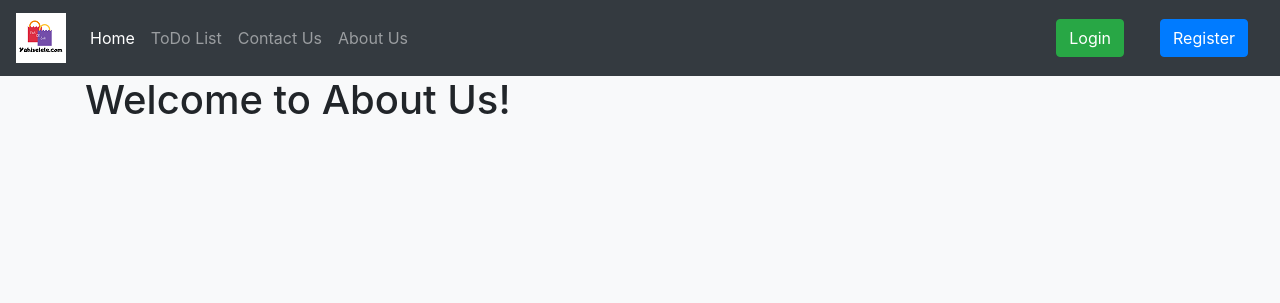
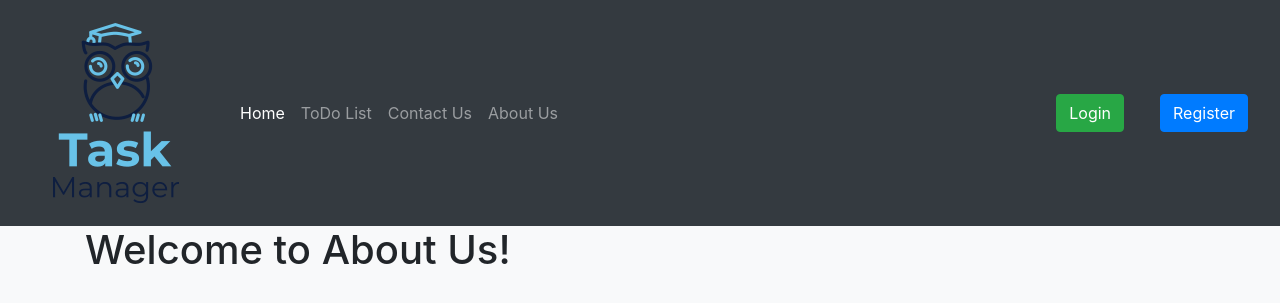
Before and after one commit to surajsinghrajput01python/ssrtaskmate, a Django app: page /about in a window 1280 px wide. Shown: the top 303 px of the page. Run offline with Django 3.2, Linux system fonts and the light colour scheme; some libraries are stand-ins or nearby versions.

Commit message:
Logo Updated!

```diff
--- a/templates/base.html
+++ b/templates/base.html
@@ -13,7 +13,7 @@
     {% endblock title %}
 
     <nav class="navbar navbar-expand-lg navbar-dark bg-dark">
-  <a class="navbar-brand" href="{% url 'index' %}"><img src="{% static 'images/yahiselele.png' %}" alt=""></a>
+  <a class="navbar-brand" href="{% url 'index' %}"><img src="{% static 'images/logo.png' %}" alt=""></a>
   <button class="navbar-toggler" type="button" data-toggle="collapse" data-target="#navbarNav" aria-controls="navbarNav" aria-expanded="false" aria-label="Toggle navigation">
     <span class="navbar-toggler-icon"></span>
   </button>
```
Also changed, not shown: static/images/logo.png (added), static/images/yahiselele.png (deleted).
